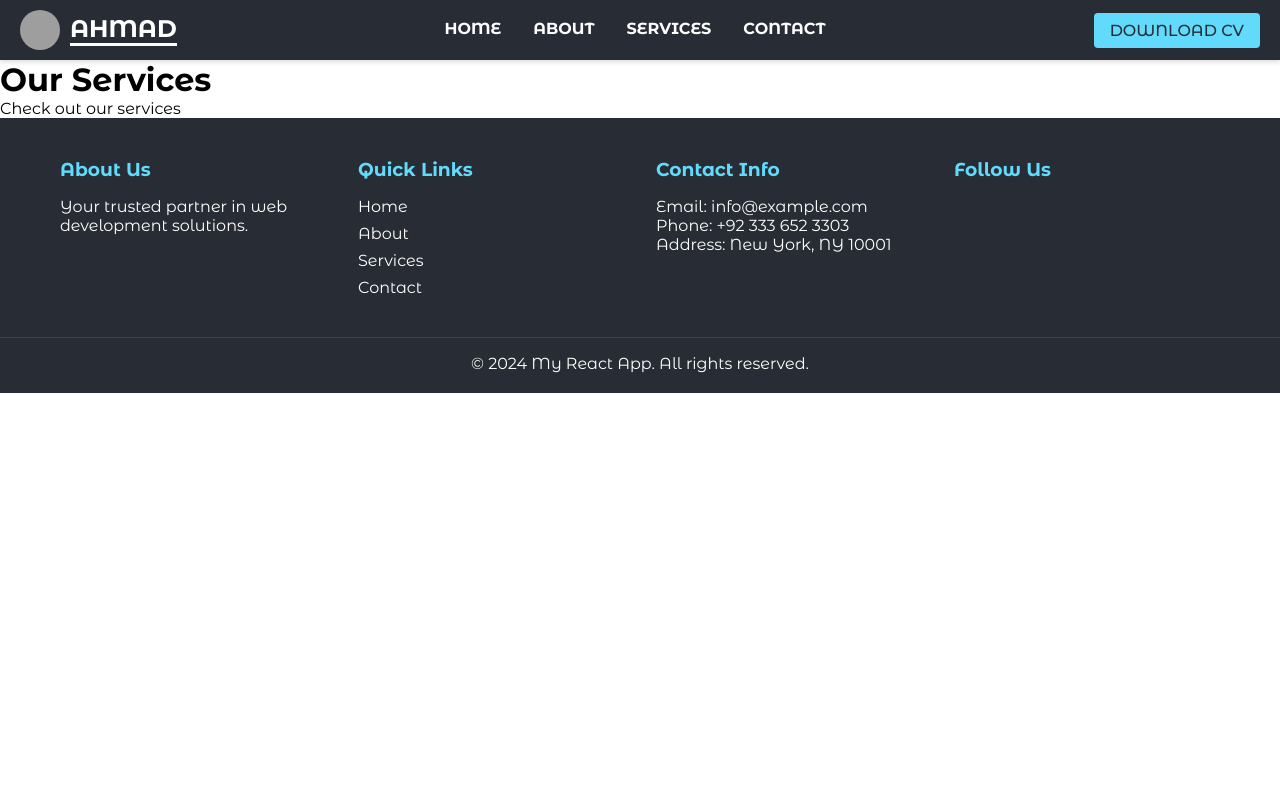
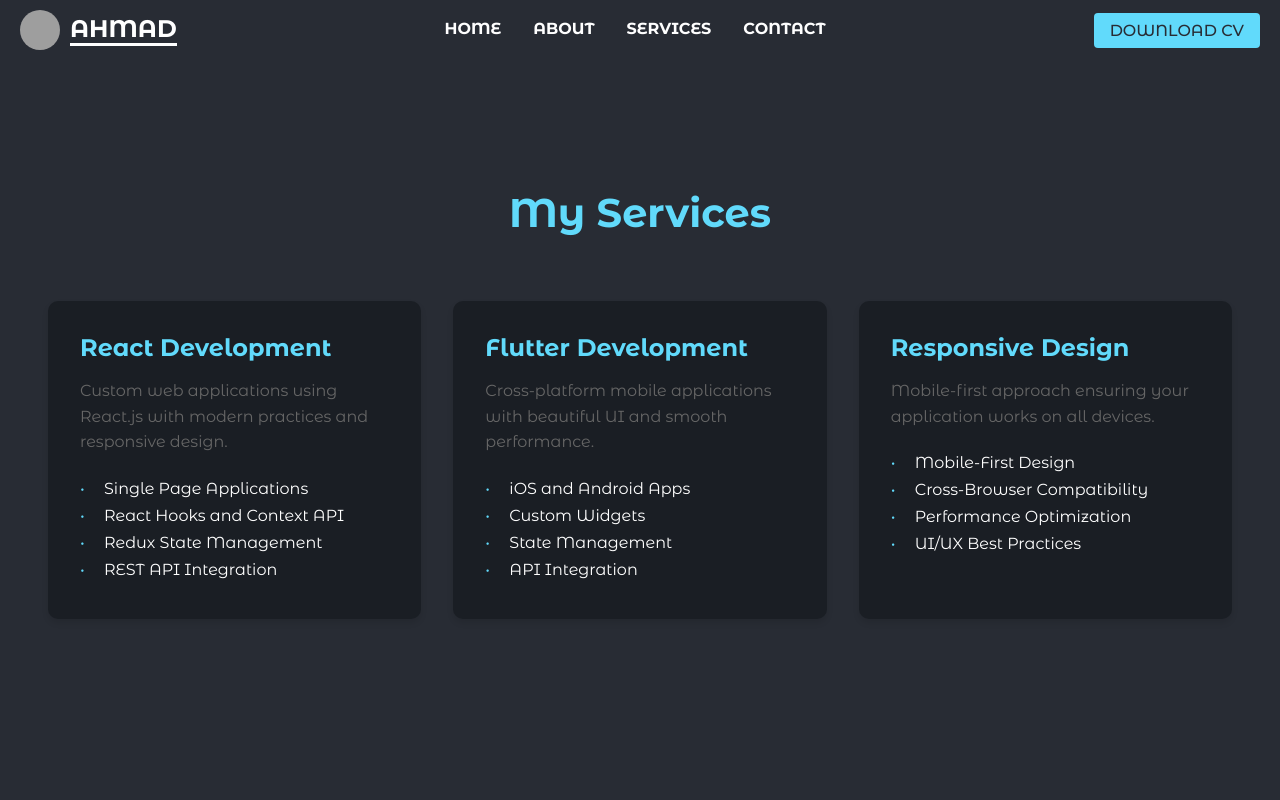
Before and after one commit to MuhammadAhmad338/MYPORTFOLIO, a React (Vite) app: page /services in a window 1280 px wide. Shown: the top 800 px of the page. Built offline with nearby package versions, Linux system fonts and the light colour scheme; grey boxes are pictures that could not be loaded.

Commit message:
latest commits

```diff
--- /dev/null
+++ b/public/404.html
@@ -0,0 +1,33 @@
+<!DOCTYPE html>
+<html>
+  <head>
+    <meta charset="utf-8">
+    <meta name="viewport" content="width=device-width, initial-scale=1">
+    <title>Page Not Found</title>
+
+    <style media="screen">
+      body { background: #ECEFF1; color: rgba(0,0,0,0.87); font-family: Roboto, Helvetica, Arial, sans-serif; margin: 0; padding: 0; }
+      #message { background: white; max-width: 360px; margin: 100px auto 16px; padding: 32px 24px 16px; border-radius: 3px; }
+      #message h3 { color: #888; font-weight: normal; font-size: 16px; margin: 16px 0 12px; }
+      #message h2 { color: #ffa100; font-weight: bold; font-size: 16px; margin: 0 0 8px; }
+      #message h1 { font-size: 22px; font-weight: 300; color: rgba(0,0,0,0.6); margin: 0 0 16px;}
+      #message p { line-height: 140%; margin: 16px 0 24px; font-size: 14px; }
+      #message a { display: block; text-align: center; background: #039be5; text-transform: uppercase; text-decoration: none; color: white; padding: 16px; border-radius: 4px; }
+      #message, #message a { box-shadow: 0 1px 3px rgba(0,0,0,0.12), 0 1px 2px rgba(0,0,0,0.24); }
+      #load { color: rgba(0,0,0,0.4); text-align: center; font-size: 13px; }
+      @media (max-width: 600px) {
+        body, #message { margin-top: 0; background: white; box-shadow: none; }
+        body { border-top: 16px solid #ffa100; }
+      }
+    </style>
+  </head>
+  <body>
+    <div id="message">
+      <h2>404</h2>
+      <h1>Page Not Found</h1>
+      <p>The specified file was not found on this website. Please check the URL for mistakes and try again.</p>
+      <h3>Why am I seeing this?</h3>
+      <p>This page was generated by the Firebase Command-Line Interface. To modify it, edit the <code>404.html</code> file in your project's configured <code>public</code> directory.</p>
+    </div>
+  </body>
+</html>
--- /dev/null
+++ b/public/index.html
@@ -0,0 +1,89 @@
+<!DOCTYPE html>
+<html>
+  <head>
+    <meta charset="utf-8">
+    <meta name="viewport" content="width=device-width, initial-scale=1">
+    <title>Welcome to Firebase Hosting</title>
+
+    <!-- update the version number as needed -->
+    <script defer src="/__/firebase/11.1.0/firebase-app-compat.js"></script>
+    <!-- include only the Firebase features as you need -->
+    <script defer src="/__/firebase/11.1.0/firebase-auth-compat.js"></script>
+    <script defer src="/__/firebase/11.1.0/firebase-database-compat.js"></script>
+    <script defer src="/__/firebase/11.1.0/firebase-firestore-compat.js"></script>
+    <script defer src="/__/firebase/11.1.0/firebase-functions-compat.js"></script>
+    <script defer src="/__/firebase/11.1.0/firebase-messaging-compat.js"></script>
+    <script defer src="/__/firebase/11.1.0/firebase-storage-compat.js"></script>
+    <script defer src="/__/firebase/11.1.0/firebase-analytics-compat.js"></script>
+    <script defer src="/__/firebase/11.1.0/firebase-remote-config-compat.js"></script>
+    <script defer src="/__/firebase/11.1.0/firebase-performance-compat.js"></script>
+    <!--
+      initialize the SDK after all desired features are loaded, set useEmulator to false
+      to avoid connecting the SDK to running emulators.
+    -->
+    <script defer src="/__/firebase/init.js?useEmulator=true"></script>
+
+    <style media="screen">
+      body { background: #ECEFF1; color: rgba(0,0,0,0.87); font-family: Roboto, Helvetica, Arial, sans-serif; margin: 0; padding: 0; }
+      #message { background: white; max-width: 360px; margin: 100px auto 16px; padding: 32px 24px; border-radius: 3px; }
+      #message h2 { color: #ffa100; font-weight: bold; font-size: 16px; margin: 0 0 8px; }
+      #message h1 { font-size: 22px; font-weight: 300; color: rgba(0,0,0,0.6); margin: 0 0 16px;}
+      #message p { line-height: 140%; margin: 16px 0 24px; font-size: 14px; }
+      #message a { display: block; text-align: center; background: #039be5; text-transform: uppercase; text-decoration: none; color: white; padding: 16px; border-radius: 4px; }
+      #message, #message a { box-shadow: 0 1px 3px rgba(0,0,0,0.12), 0 1px 2px rgba(0,0,0,0.24); }
+      #load { color: rgba(0,0,0,0.4); text-align: center; font-size: 13px; }
+      @media (max-width: 600px) {
+        body, #message { margin-top: 0; background: white; box-shadow: none; }
+        body { border-top: 16px solid #ffa100; }
+      }
+    </style>
+  </head>
+  <body>
+    <div id="message">
+      <h2>Welcome</h2>
+      <h1>Firebase Hosting Setup Complete</h1>
+      <p>You're seeing this because you've successfully setup Firebase Hosting. Now it's time to go build something extraordinary!</p>
+      <a target="_blank" href="https://firebase.google.com/docs/hosting/">Open Hosting Documentation</a>
+    </div>
+    <p id="load">Firebase SDK Loading&hellip;</p>
+
+    <script>
+      document.addEventListener('DOMContentLoaded', function() {
+        const loadEl = document.querySelector('#load');
+        // // 🔥🔥🔥🔥🔥🔥🔥🔥🔥🔥🔥🔥🔥🔥🔥🔥🔥🔥🔥🔥🔥🔥🔥🔥🔥🔥🔥🔥🔥🔥🔥
+        // // The Firebase SDK is initialized and available here!
+        //
+        // firebase.auth().onAuthStateChanged(user => { });
+        // firebase.database().ref('/path/to/ref').on('value', snapshot => { });
+        // firebase.firestore().doc('/foo/bar').get().then(() => { });
+        // firebase.functions().httpsCallable('yourFunction')().then(() => { });
+        // firebase.messaging().requestPermission().then(() => { });
+        // firebase.storage().ref('/path/to/ref').getDownloadURL().then(() => { });
+        // firebase.analytics(); // call to activate
+        // firebase.analytics().logEvent('tutorial_completed');
+        // firebase.performance(); // call to activate
+        //
+        // // 🔥🔥🔥🔥🔥🔥🔥🔥🔥🔥🔥🔥🔥🔥🔥🔥🔥🔥🔥🔥🔥🔥🔥🔥🔥🔥🔥🔥🔥🔥🔥
+
+        try {
+          let app = firebase.app();
+          let features = [
+            'auth',
+            'database',
+            'firestore',
+            'functions',
+            'messaging',
+            'storage',
+            'analytics',
+            'remoteConfig',
+            'performance',
+          ].filter(feature => typeof app[feature] === 'function');
+          loadEl.textContent = `Firebase SDK loaded with ${features.join(', ')}`;
+        } catch (e) {
+          console.error(e);
+          loadEl.textContent = 'Error loading the Firebase SDK, check the console.';
+        }
+      });
+    </script>
+  </body>
+</html>
--- a/src/Components/Footer/Footer.jsx
+++ b/src/Components/Footer/Footer.jsx
@@ -1,5 +1,5 @@
+import './Footer.css';
 import React from 'react';
-import './Footer.css';
 import { Link } from 'react-router-dom';
 
 const Footer = () => {
--- /dev/null
+++ b/src/Pages/Services.css
@@ -0,0 +1,80 @@
+
+.services-container {
+    padding: 8rem 2rem 2rem 2rem;
+    background-color: #282c34;
+    min-height: 100vh;
+}
+
+.services-container h1 {
+    color: var(--primary-color);
+    text-align: center;
+    font-size: 2.5rem;
+    margin-bottom: 3rem;
+}
+
+.services-grid {
+    display: grid;
+    grid-template-columns: repeat(auto-fit, minmax(300px, 1fr));
+    gap: 2rem;
+    padding: 1rem;
+}
+
+.service-card {
+    background: var(--secondary-dark);
+    padding: 2rem;
+    border-radius: 10px;
+    color: var(--text-light);
+    transition: transform 0.3s ease;
+    box-shadow: 0 4px 6px rgba(0, 0, 0, 0.1);
+}
+
+.service-card:hover {
+    transform: translateY(-10px);
+}
+
+.service-card i {
+    font-size: 3rem;
+    color: var(--primary-color);
+    margin-bottom: 1.5rem;
+}
+
+.service-card h3 {
+    color: var(--primary-color);
+    font-size: 1.5rem;
+    margin-bottom: 1rem;
+}
+
+.service-card p {
+    color: var(--text-secondary);
+    margin-bottom: 1.5rem;
+    line-height: 1.6;
+}
+
+.service-card ul {
+    list-style-type: none;
+    padding: 0;
+}
+
+.service-card ul li {
+    color: var(--text-light);
+    margin-bottom: 0.5rem;
+    padding-left: 1.5rem;
+    position: relative;
+}
+
+.service-card ul li::before {
+    content: "•";
+    color: var(--primary-color);
+    position: absolute;
+    left: 0;
+}
+
+@media (max-width: 768px) {
+    .services-container h1 {
+        font-size: 2rem;
+    }
+
+    .service-card {
+        padding: 1.5rem;
+    }
+}
--- a/src/Pages/Services.jsx
+++ b/src/Pages/Services.jsx
@@ -1,13 +1,53 @@
-import React from 'react'
-import LayOut from '../Components/LayOut/LayOut'
+import React from 'react';
+import LayOut from '../Components/LayOut/LayOut';
+import './Services.css';
 
 const Services = () => {
   return (
     <LayOut>
-      <h1>Our Services</h1>
-      <p>Check out our services</p>
+
+      <div className="services-container">
+        <h1>My Services</h1>
+        <div className="services-grid">
+          <div className="service-card">
+            <i className="fab fa-react"></i>
+            <h3>React Development</h3>
+            <p>Custom web applications using React.js with modern practices and responsive design.</p>
+            <ul>
+              <li>Single Page Applications</li>
+              <li>React Hooks and Context API</li>
+              <li>Redux State Management</li>
+              <li>REST API Integration</li>
+            </ul>
+          </div>
+
+          <div className="service-card">
+            <i className="fab fa-flutter"></i>
+            <h3>Flutter Development</h3>
+            <p>Cross-platform mobile applications with beautiful UI and smooth performance.</p>
+            <ul>
+              <li>iOS and Android Apps</li>
+              <li>Custom Widgets</li>
+              <li>State Management</li>
+              <li>API Integration</li>
+            </ul>
+          </div>
+
+          <div className="service-card">
+            <i className="fas fa-mobile-alt"></i>
+            <h3>Responsive Design</h3>
+            <p>Mobile-first approach ensuring your application works on all devices.</p>
+            <ul>
+              <li>Mobile-First Design</li>
+              <li>Cross-Browser Compatibility</li>
+              <li>Performance Optimization</li>
+              <li>UI/UX Best Practices</li>
+            </ul>
+          </div>
+        </div>
+      </div>
     </LayOut>
-  )
-}
+  );
+};
 
-export default Services
+export default Services;
```
Also changed, not shown: src/Pages/Contact.jsx (+8 -2 lines), firebase.json (added), 1 other file (tests, documents, lock files or other folders).
